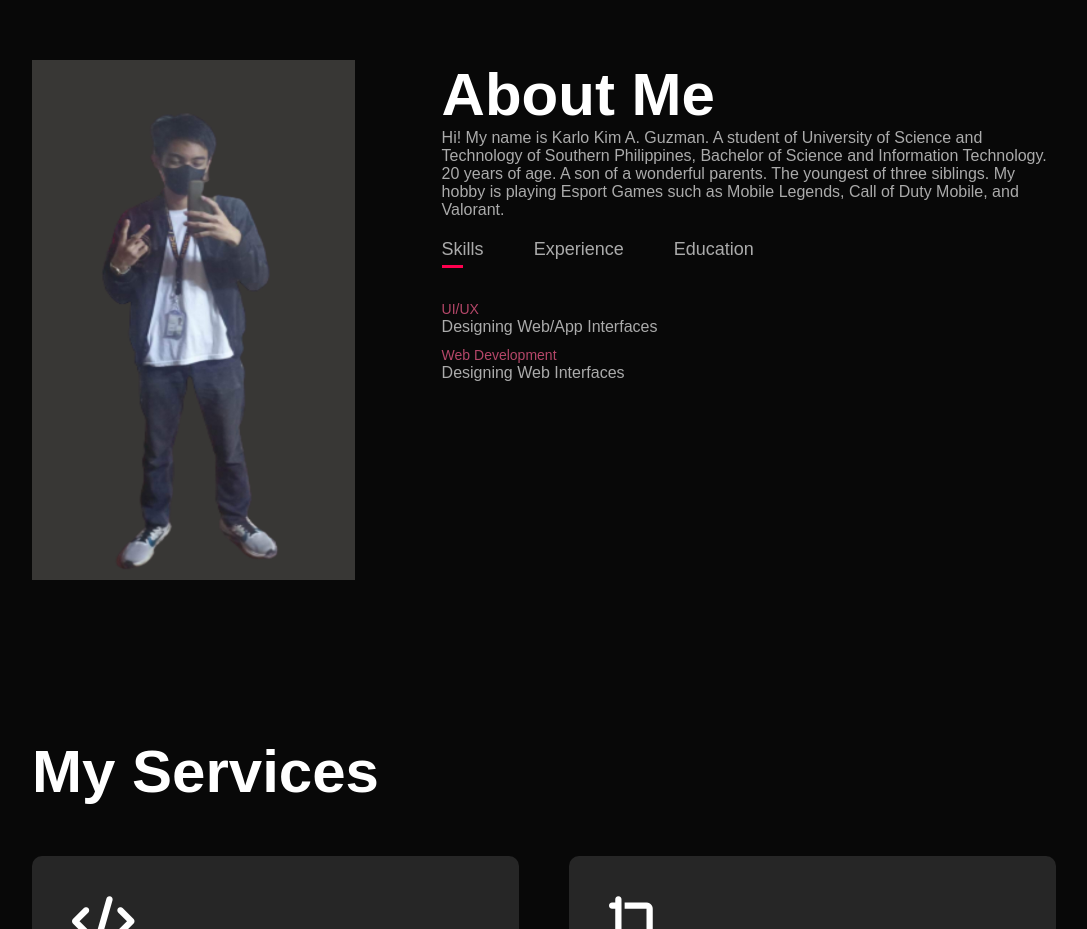
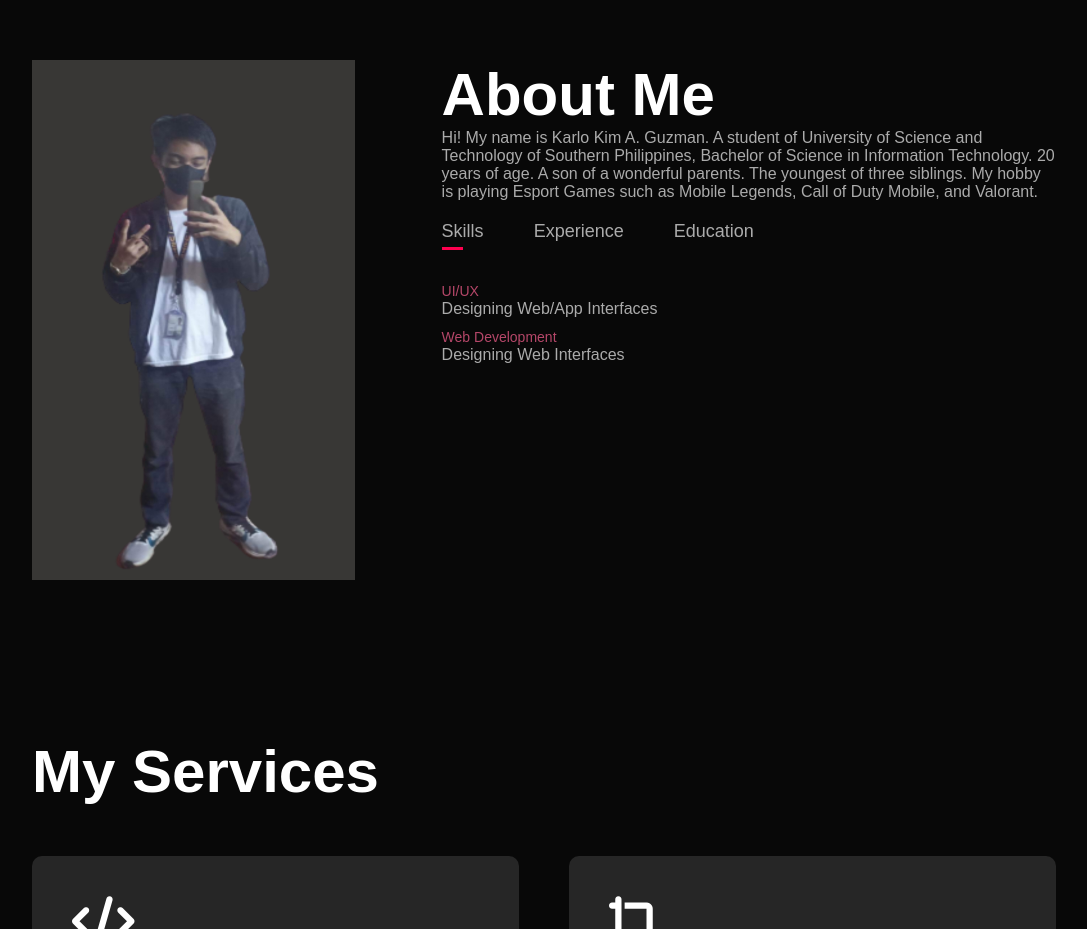
Before and after one commit to KarloGuzman/KarloGuzman.github.io, a plain HTML site: page index.html in a window 1280 px wide. Shown: the part 840-1769 px from the top of the page, without its empty margins (96-1183 px from the left). Drawn offline with Linux system fonts and the light colour scheme.

Commit message:
Change Words in Line 42

```diff
--- a/index.html
+++ b/index.html
@@ -39,7 +39,7 @@
             <div class="about-column-2">
                 <h1 class="sub-title">About Me</h1>
                 <p>Hi! My name is Karlo Kim A. Guzman. A student of University of Science and Technology of
-                    Southern Philippines, Bachelor of Science and Information Technology. 20 years of age.
+                    Southern Philippines, Bachelor of Science in Information Technology. 20 years of age.
                     A son of a wonderful parents. The youngest of three siblings. My hobby is playing Esport Games
                     such as Mobile Legends, Call of Duty Mobile, and Valorant.
                 </p>
--- a/style.css
+++ b/style.css
@@ -136,7 +136,7 @@ nav ul li a:hover::after{
 
 }
 
-/* -----------------ABOUT----------------- */
+/* -----------------SERVICES----------------- */
 .services-list{
     display: grid;
     grid-template-columns: repeat(auto-fit, minmax(250px, 1fr));
@@ -171,7 +171,7 @@ nav ul li a:hover::after{
     background: #ff004f;
     transform: translateY(-10px);
 }
-/* -----------------ABOUT----------------- */
+/* -----------------PORTFOLIO----------------- */
 #portfolio{
     padding: 50px 0;
 }
```
